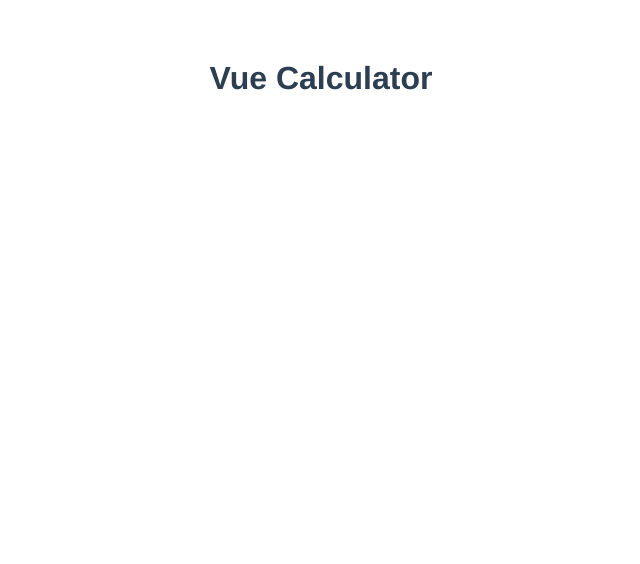
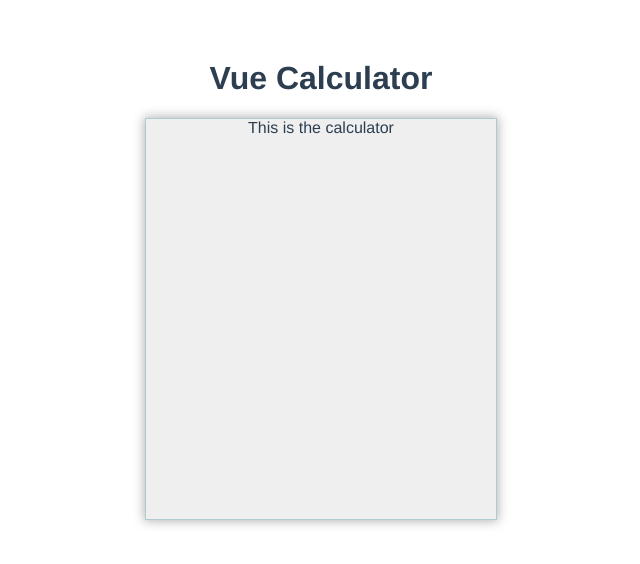
Before and after one commit to AchillesKal/VueCalculator, a Vue app: page / in a window 1280 px wide. Shown: the top 564 px of the page, without its empty margins (319-959 px from the left). Built offline with nearby package versions, Linux system fonts and the light colour scheme.

Commit message:
Adds basic calculator layout

```diff
--- a/src/App.vue
+++ b/src/App.vue
@@ -1,6 +1,7 @@
 <template>
   <div id="app">
     <h1>Vue Calculator</h1>
+    <calculator></calculator>
   </div>
 </template>
 
--- a/src/components/Calculator.vue
+++ b/src/components/Calculator.vue
@@ -1,6 +1,6 @@
 <template>
   <div class="calculator">
-
+    This is the calculator
   </div>
 </template>
 
@@ -13,7 +13,13 @@
 }
 </script>
 
-<!-- Add "scoped" attribute to limit CSS to this component only -->
 <style scoped>
-
+.calculator{
+  border: solid 1px #2e7e9c52;
+  min-width: 350px;
+  display: inline-block;
+  background-color: #e8e8e8ad;
+  box-shadow: 0 0 10px 1px #5f5f5f7a;
+  min-height: 400px;
+}
 </style>
```
